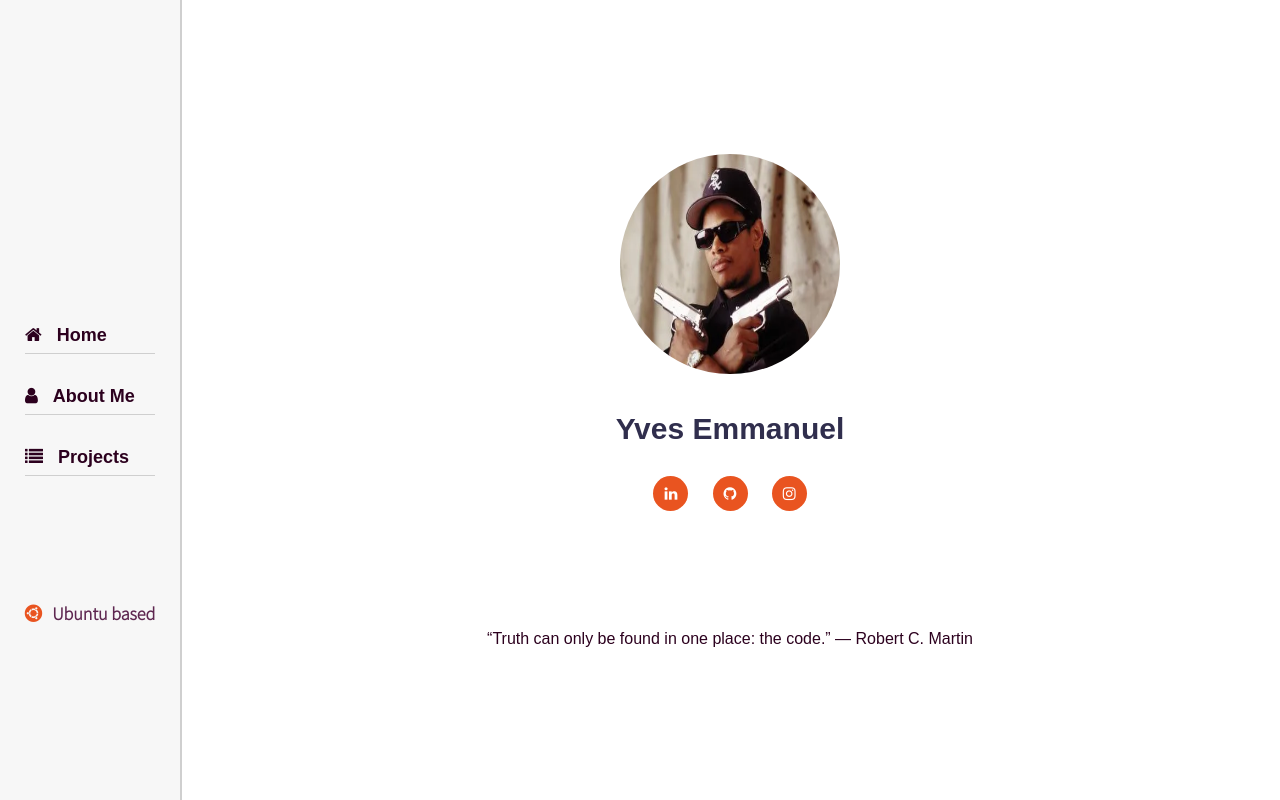
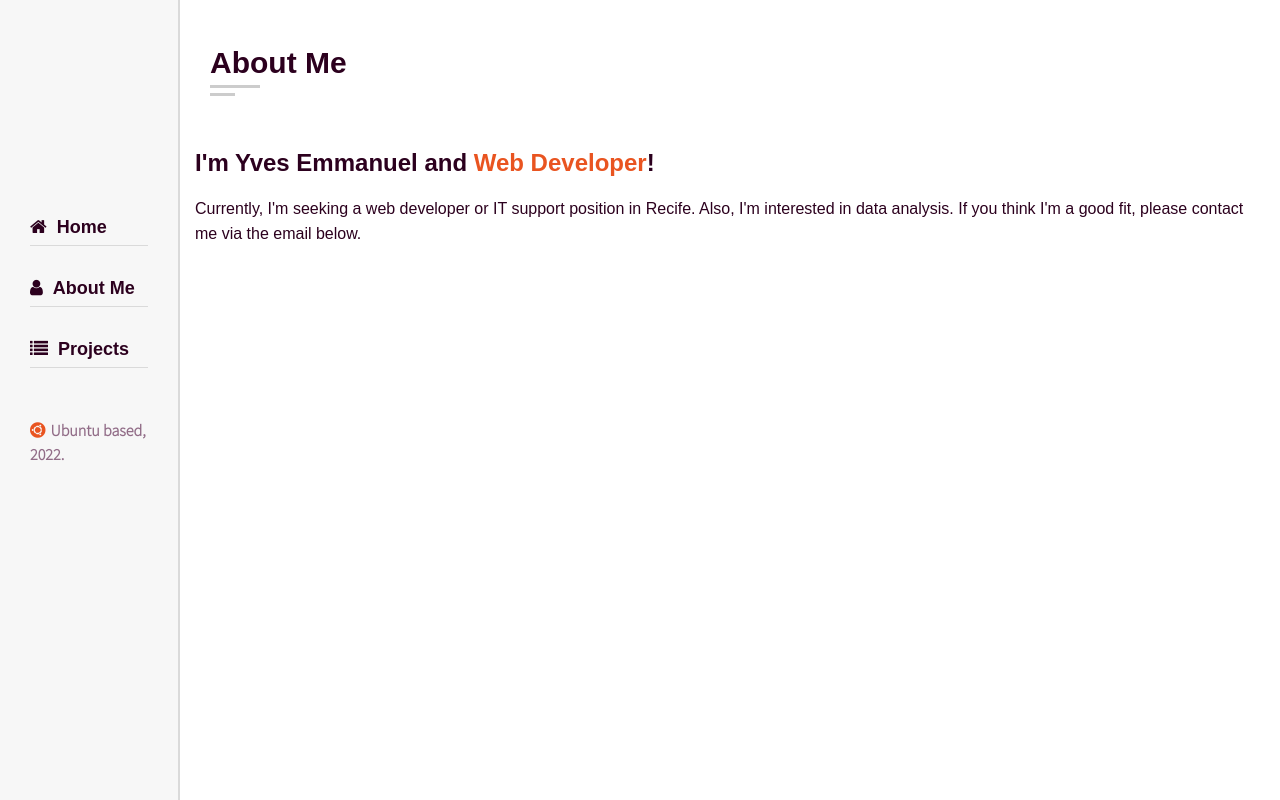
Before and after one commit to yvesemmanuel/yvesemmanuel-webpage, a plain HTML site: page index.html in a window 1280 px wide. Drawn offline with Linux system fonts and the light colour scheme.

Commit message:
fixing aside and home with properly page division + initial of about section

```diff
--- a/index.html
+++ b/index.html
@@ -13,24 +13,32 @@
     <!--CONTENT CONTAINER-->
     <div class="main-container">
 
-        <div class="nav-bar">
+        <div class="aside">
 
+            <!-- <div class="nav-toggler"></div> -->
+
+            <div class="aside-content">
                 <!--NAV-->
-			<ul class="nav-list">
+                <ul class="nav">
                     <li><a href="#home"><i class="fa fa-home"></i><b>home</b></a></li>
                     <li><a href="#about"><i class="fa fa-user"></i><b>about me</b></a></li>
                     <li><a href="#projects"><i class="fa fa-list"></i><b>projects</b></a></li>
                 </ul>
 
                 <!--design reference-->
-            <div class="design-ref">
-                <h2><i class="fab fa-ubuntu"></i>Ubuntu based</h2>
+                <div class="copyright-text">
+                    <!-- <h2><i class="fab fa-ubuntu"></i>Ubuntu based</h2> -->
+                    <!-- &copy;  -->
+                    <i class="fab fa-ubuntu"></i>Ubuntu based, 2022.
                 </div>
+            </div>
+
         </div>
 
         <div class="main-content">
 
-            <section class="home section">
+            <!-- home section -->
+            <section class="home section hidden" id="home">
                 <div class="container">
 
                     <div class="intro">
@@ -39,15 +47,42 @@
                         <div class="social-links">
 							<a href="#" target="_blank"><i class="fa fa-linkedin"></i></a>
                             <a href="https://github.com/yvesemmanuel" target="_blank"><i class="fa fa-github"></i></a>
-							<a href="https://www.instagram.com/yvesemmanuel/" target="_blank"><i class="fa fa-instagram"></i></a>
+							<a href="https://twitter.com/yveseemmanuel" target="_blank"><i class="fa fa-twitter"></i></a>
 						</div>
                         <p>“Truth can only be found in one place: the code.” ― Robert C. Martin</p>
                     </div>
 
                 </div>
             </section>
+            <!-- end of home section -->
+
+            <!-- about section -->
+            <section class="about section" id="about">
+                <div class="container">
+
+                    <div class="row">
+                        <div class="section-title padd-15">
+                            <h2>about me</h2>
+                        </div>
+                    </div>
+
+                    <div class="row">
+                        <div class="about-content">
+
+                            <div class="row">
+                                <div class="about-text padd-15">
+                                    <h3>I'm Yves Emmanuel and <span>Web Developer</span>!</h3>
+                                    <p>Currently, I'm seeking a web developer or IT support position in Recife. Also, I'm interested in data analysis. If you think I'm a good fit, please contact me via the email below.</p>
+                                </div>
+                            </div>
 
 
+                        </div>
+                    </div>
+
+                </div>
+            </section>
+            <!-- end of about section -->
 
         </div>
 
--- a/style.css
+++ b/style.css
@@ -2,17 +2,30 @@
 @import url("https://use.fontawesome.com/releases/v5.8.1/css/all.css");
 @import url("https://stackpath.bootstrapcdn.com/font-awesome/4.7.0/css/font-awesome.min.css");
 
+.hidden{ /* this class is used to temporarily hide finished sections' visualization */
+	display: none !important;
+}
+
+*{
+	margin: 0;
+	padding: 0;
+	outline: none;
+	text-decoration: none;
+	box-sizing: border-box;
+}
+
+/* page config */
 body{
 	margin: 0;
 	line-height: 1.5;
-	font-size: 15px;
+	font-size: 16px;
 	font-family: 'Ubuntu', sans-serif;
 	font-weight: 400;
 }
 
 .section{
-	/* background-color: red; */
-	min-height: 100vh;
+	background-color: #FFFFFF;
+	min-height: 100vh; /* browser's height */
 	display: block;
 	position: fixed;
 	overflow-x: hidden;
@@ -28,80 +41,142 @@ body{
 	/* transition: all 0.3s ease; */
 }
 
+/* sections title config */
+.section-title{
+	text-transform: capitalize;
+	-ms-flex: 0 0 100%;
+	flex: 0 0 100%;
+	max-width: 100%;
+	margin-bottom: 60px;
+}
+
+.section-title h2{
+	font-size: 30px;
+	color: #2C001E;
+	font-family: 'Ubuntu', sans-serif;
+	margin: 0;
+	position: relative;
+}
+
+.section-title h2::before{
+	content: '';
+	background-color: #CCCCCC;
+	height: 3px;
+	width: 50px;
+	position: absolute;
+	top: 100%;
+	left: 0;
+}
+
+.section-title h2::after{
+	content: '';
+	background-color: #CCCCCC;
+	height: 3px;
+	width: 25px;
+	position: absolute;
+	top: 100%;
+	left: 0;
+	margin-top: 8px;
+}
+
 .container{
-	/* background-color: blue; */
 	max-width: 1100px;
 	width: 100%;
 	margin: auto;
 }
 
-			/* NAV BAR */
-.nav-bar{
+.section .container{
+	padding-top: 40px;
+	padding-bottom: 49px;
+}
+
+.row{
+	display: -ms-flexbox;
+	display: flex;
+	-ms-flex-wrap: wrap;
+	flex-wrap: wrap;
+	margin-right: -15px;
+	margin-left: -15px;
+	position: relative;
+}
+
+.padd-15{
+	padding-left: 15px;
+	padding-right: 15px;
+}
+
+/* NAV BAR */
+.aside{
 	width: 180px;
 	height: 100%;
 	background-color: #F7F7F7;
-	border-right: 2px solid #CFCFCF;
+	border-right: 2px solid #CCCCCCaa;
 	position: fixed;
+	z-index: 11;
 	left: 0;
 	top: 0;
+	-webkit-transition: all 0.3s ease;
+	transition: all 0.3s ease;
 }
 
-.nav-bar .nav-list{
-	width: 90px;
-	height: 215px;
+.aside .aside-content{
 	position: absolute;
-	margin: auto;
-	right: 0;
 	left: 0;
-	bottom: 0;
 	top: 0;
+	width: 100%;
+	height: 100%;
+	padding: 30px;
+	overflow-y: auto;
 }
 
-.nav-bar .nav-list li{
-	display: block;
-	margin: 0 -40px;
-	width: 130px;
+.aside .nav{
+	list-style: none;
+	margin: 180px 0 50px;
 }
 
-.nav-bar .nav-list li a{
+.aside .nav li{
+	display: block;
+}
+
+.aside .nav li a{
 	font-size: 18px;
 	color: #2C001E;
-	border-bottom: 1.5px solid #CFCFCF;
+	border-bottom: 1.5px solid #CCCCCCaa;
 	text-decoration: none;
 	text-transform: capitalize;
 	display: block;
 	margin: 25px 0;
 	line-height: 35px;
+	-webkit-transition: all 0.3s ease;
+	transition: all 0.3s ease;
 }
 
-.nav-bar .nav-list li a .fa{
-	margin-right: 15px;
+.aside .nav li a:not(.active):hover{
+	padding-left: 5px;
 }
 
-.nav-bar .design-ref{
+.aside .copyright-text{
 	font-family: 'Source Sans Pro', sans-serif;
-	font-size: 12px;
-	text-align: center;
-	margin: 600px 0;
-	color: #5E2750;
+	font-size: 16px;
+	font-weight: 620;
+	color: #5E2750aa;
+	margin: auto;
 }
 
-.nav-bar .design-ref .fab{
-	color: #E95420;
+.aside .nav li a .fa{
 	margin-right: 10px;
 }
 
-/* HOME */
+.aside .copyright-text .fab{
+	color: #E95420;
+	margin-right: 5px;
+}
+
+/* HOME SECTION */
 .home{
-	/* background-color: black; */
 	min-height: 100vh;
-	height: 100px;
 	display: -ms-flexbox; /*vendor prefix for Microsoft browsers*/
 	display: flex;
-}
-
-.home .container{
-	padding: 60px 0 60px 0;
 }
 
 .home .intro{
@@ -109,22 +184,20 @@ body{
 }
 
 .home .intro img{
-	height: 220px;
-	width: 220px;
+	height: 200px;
+	width: 200px;
 	border-radius: 50%;
 	display: inline-block;
 }
 
 .home .intro h1{
 	font-size: 30px;
-	color: #302e4d;
+	color: #2C001E;
+	margin: 20px 0 5px;
 }
 
-.home .intro p{
-	font-size: 16px;
-	line-height: 15px;
-	color: #2C001E;
-	margin: 120px 0 0 0;
+.home .intro .social-links{
+	margin-top: 20px;
 }
 
 .home .intro .social-links a{
@@ -135,7 +208,7 @@ body{
 	color: white;
 	background-color: #E95420;
 	display: inline-block;
-	margin: 0 10px;
+	margin: 0 5px;
 	-webkit-transition: all 0.3s ease;
 	transition: all 0.3s ease;
 }
@@ -144,3 +217,42 @@ body{
 	-webkit-transform: scale(1.2);
 	transform: scale(1.2);
 }
+
+.home .intro p{
+	font-size: 16px;
+	line-height: 15px;
+	color: #2C001E;
+	margin-top: 120px;
+}
+
+/* ABOUT SECTION */
+.about .about-content{
+	/* background-color: red; */
+	-ms-flex: 0 0 100%;
+	flex: 0 0 100%;
+	max-width: 100%;
+}
+
+.about .about-content .about-text{
+	-ms-flex: 0 0 100%;
+	flex: 0 0 100%;
+	max-width: 100%;
+}
+
+.about .about-content .about-text h3{
+	font-size: 24px;
+	margin-bottom: 15px;
+	font-weight: 700;
+	color: #2C001E;
+}
+
+.about .about-content .about-text span{
+	color: #E95420;
+}
+
+.about .about-content .about-text p{
+	font-size: 16px;
+	line-height: 25px;
+	color: #2C001E;
+	margin: 0;
+}
```
Lines whose indentation alone changed are shown as unchanged.
